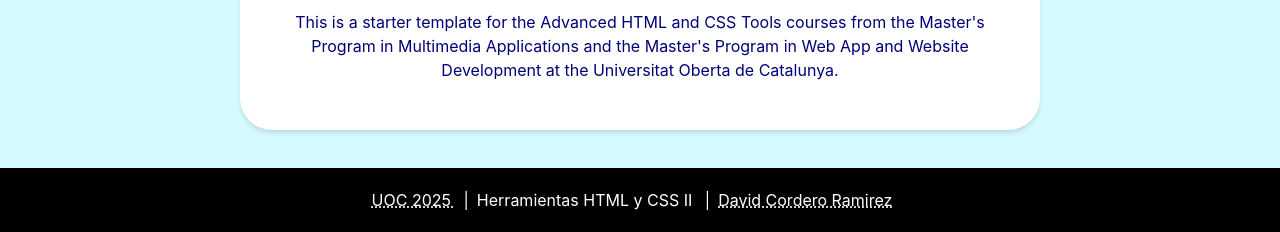
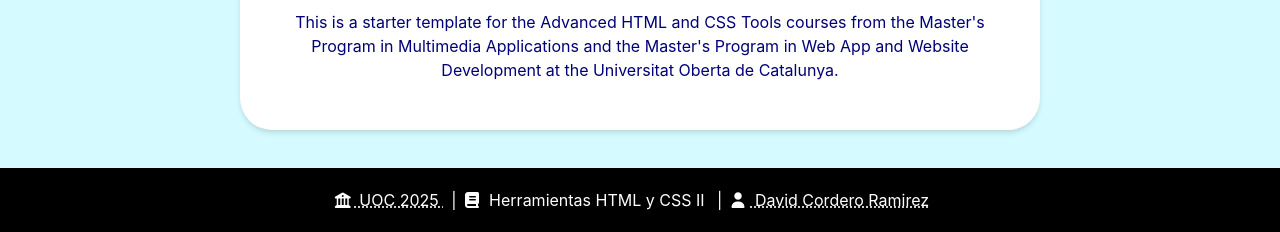
Before and after one commit to dacorder/herramientas-html-y-css-2, a website built with Parcel: page src/index.html in a window 1280 px wide. Shown: the part 568-800 px from the top of the page. Built offline with nearby package versions, Linux system fonts and the light colour scheme.

Commit message:
PEC-1: Add FontAwesome as external dependency and use it in the footer

```diff
--- a/package.json
+++ b/package.json
@@ -49,6 +49,6 @@
     "stylelint-scss": "^6.12.1"
   },
   "dependencies": {
-    "@fortawesome/fontawesome-free": "^7.0.1"
+    "@fortawesome/fontawesome-free": "^7.1.0"
   }
 }
--- a/src/assets/styles/_dependencies.scss
+++ b/src/assets/styles/_dependencies.scss
@@ -5,3 +5,4 @@
 
 // @import "some-node-module";
 // @import "@some-company/some-node-module";
+@import "npm:@fortawesome/fontawesome-free/css/all.css";
--- a/src/assets/styles/layouts/_footer.scss
+++ b/src/assets/styles/layouts/_footer.scss
@@ -22,6 +22,10 @@
       text-decoration: underline;
     }
   }
+
+  &__icon {
+    padding-right: 5px;
+  }
 }
 
 @include mixins.respond-desktop {
--- a/src/views/footer.html
+++ b/src/views/footer.html
@@ -2,14 +2,17 @@
   <ul class="site-footer__list">
     <li class="site-footer__item">
       <a class="site-footer__link" href="https://www.uoc.edu/" target="_blank">
+        <i class="site-footer__icon fas fa-university"></i>
         UOC 2025
       </a>
     </li>
     <li class="site-footer__item">
+      <i class="site-footer__icon fas fa-book"></i>
       Herramientas HTML y CSS II
     </li>
     <li class="site-footer__item">
       <a class="site-footer__link" href="https://dcordero.me" target="_blank">
+        <i class="site-footer__icon fas fa-user"></i>
         David Cordero Ramirez
       </a>
     </li>
```
Also changed, not shown: 1 other file.
